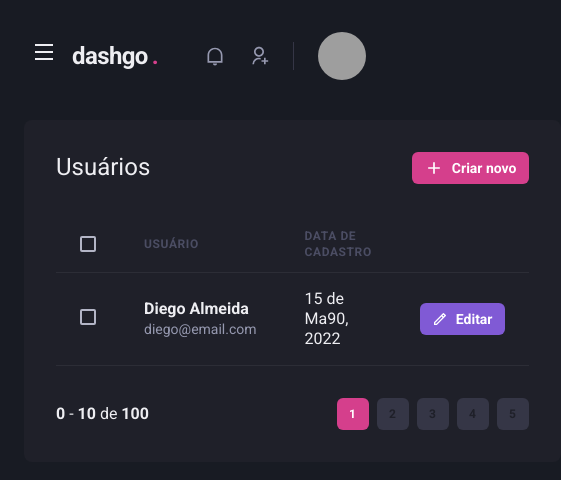
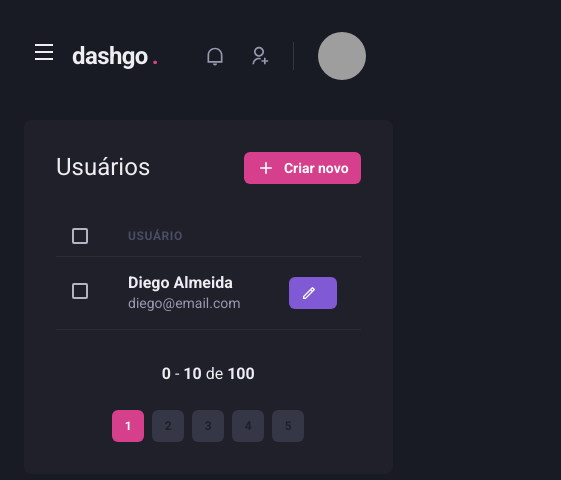
Before and after one commit to diegoalmda/rjs-ignite-dashboard-nextJS-ChakraUI, a Next.js app: page /users in a window 390 px wide. Shown: the top 480 px of the page, 561 px wide, since content can reach past the window. Built offline with nearby package versions, Linux system fonts and the light colour scheme; grey boxes are pictures that could not be loaded.

Commit message:
Responsive adaptations

```diff
--- a/src/components/Pagination/index.tsx
+++ b/src/components/Pagination/index.tsx
@@ -4,7 +4,7 @@
 export function Pagination() {
   return (
     <Stack
-      direction="row"
+      direction={["column", "row"]}
       spacing="6"
       mt="8"
       justify="space-between"
--- a/src/pages/users/create.tsx
+++ b/src/pages/users/create.tsx
@@ -11,18 +11,18 @@
       <Flex w="100%" my="6" maxWidth={1480} mx="auto" px="6">
         <Sidebar />
 
-        <Box flex="1" borderRadius={8} bg="gray.800" p="8">
+        <Box flex="1" borderRadius={8} bg="gray.800" p={["6", "8"]}>
           <Heading size="lg" fontWeight="normal">Criar usuário</Heading>
 
           <Divider my="6" borderColor="gray.700" />
 
           <VStack spacing="8">
-            <SimpleGrid minChildWidth="240px" spacing="8" w="100%">
+            <SimpleGrid minChildWidth="240px" spacing={["6", "8"]} w="100%">
               <Input name="name" label="Nome completo"/>
               <Input name="email" type="email" label="E-mail"/>
             </SimpleGrid>
 
-            <SimpleGrid minChildWidth="240px" spacing="8" w="100%">
+            <SimpleGrid minChildWidth="240px" spacing={["6", "8"]} w="100%">
               <Input name="password" type="password" label="Senha" />
               <Input name="password_confirmation" type="password" label="Confirmação da senha"/>
             </SimpleGrid>
--- a/src/pages/users/index.tsx
+++ b/src/pages/users/index.tsx
@@ -1,10 +1,15 @@
-import { Box, Button, Checkbox, Flex, Heading, Icon, Table, Tbody, Td, Text, Th, Thead, Tr } from "@chakra-ui/react";
+import { Box, Button, Checkbox, Flex, Heading, Icon, Table, Tbody, Td, Text, Th, Thead, Tr, useBreakpointValue } from "@chakra-ui/react";
 import { RiAddLine, RiPencilLine } from "react-icons/ri";
 import { Header } from "../../components/Header";
 import { Pagination } from "../../components/Pagination";
 import { Sidebar } from "../../components/Sidebar";
 
 export default function UserList() {
+  const isWideVersion = useBreakpointValue({
+    base: false, // por padrão não está na wideversion
+    lg: true, // a partir do large está
+  })
+
   return (
     <Box>
       <Header />
@@ -30,17 +35,17 @@
           <Table colorScheme="whiteAlpha">
             <Thead>
               <Tr>
-                <Th px="6" color="gray.300" width="8">
+                <Th px={["4", "4", "6"]} color="gray.300" width="8">
                   <Checkbox colorScheme="pink" />
                 </Th>
                 <Th>Usuário</Th>
-                <Th>Data de cadastro</Th>
+                { isWideVersion && <Th>Data de cadastro</Th>}
                 <Th width="8"></Th>
               </Tr>
             </Thead>
             <Tbody>
               <Tr>
-                <Td px="6">
+                <Td px={["4", "4", "6"]}>
                   <Checkbox colorScheme="pink" />
                 </Td>
                 <Td>
@@ -49,7 +54,7 @@
                     <Text fontSize="sm" color="gray.300">diego@email.com</Text>
                   </Box>
                 </Td>
-                <Td>15 de Ma90, 2022</Td>
+                { isWideVersion && <Td>15 de Ma90, 2022</Td> }
                 <Td>
                   <Button
                     as="a"
@@ -58,7 +63,7 @@
                     colorScheme="purple"
                     leftIcon={<Icon as={RiPencilLine} fontSize="16" />}
                   >
-              Editar
+                    { isWideVersion ? 'Editar' : ''}
                   </Button>
                 </Td>
               </Tr>
```
Lines whose indentation alone changed are shown as unchanged.
